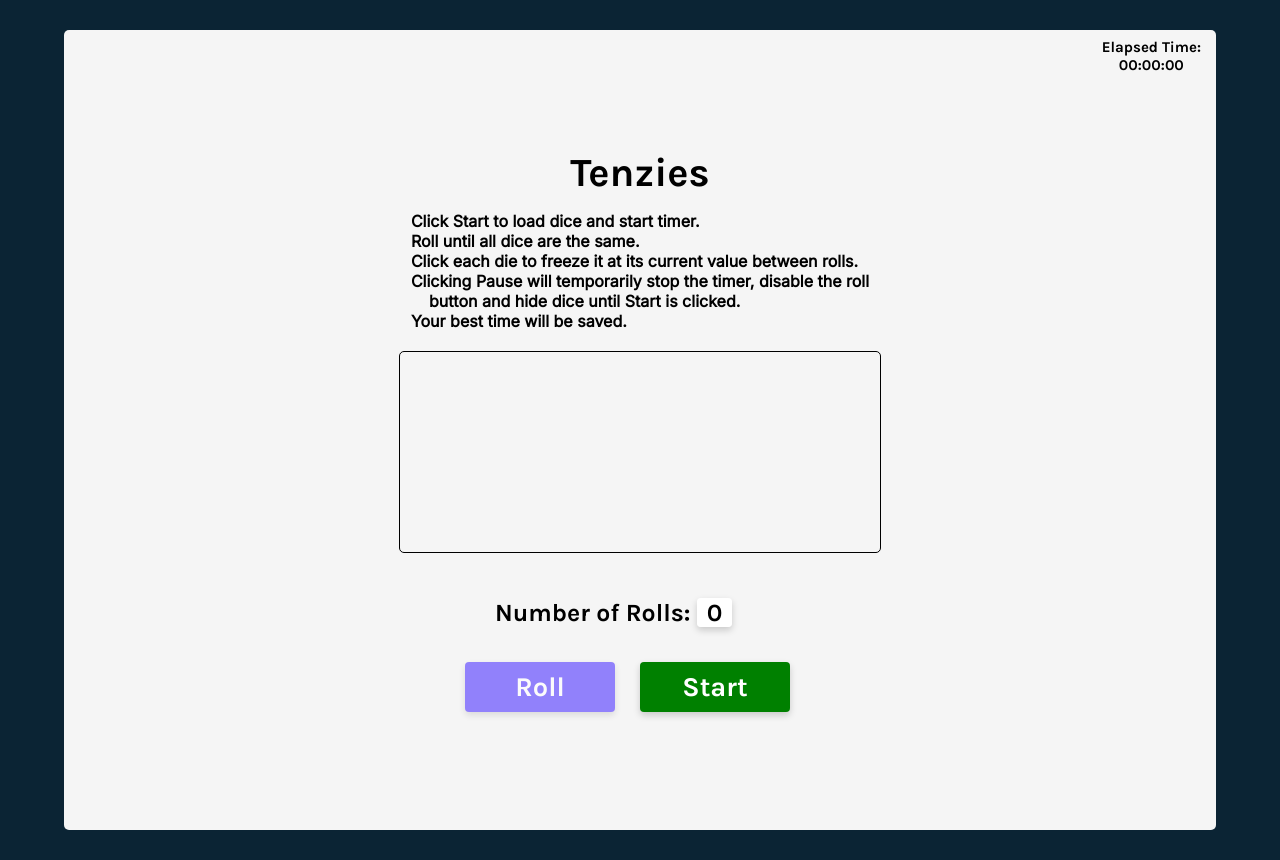
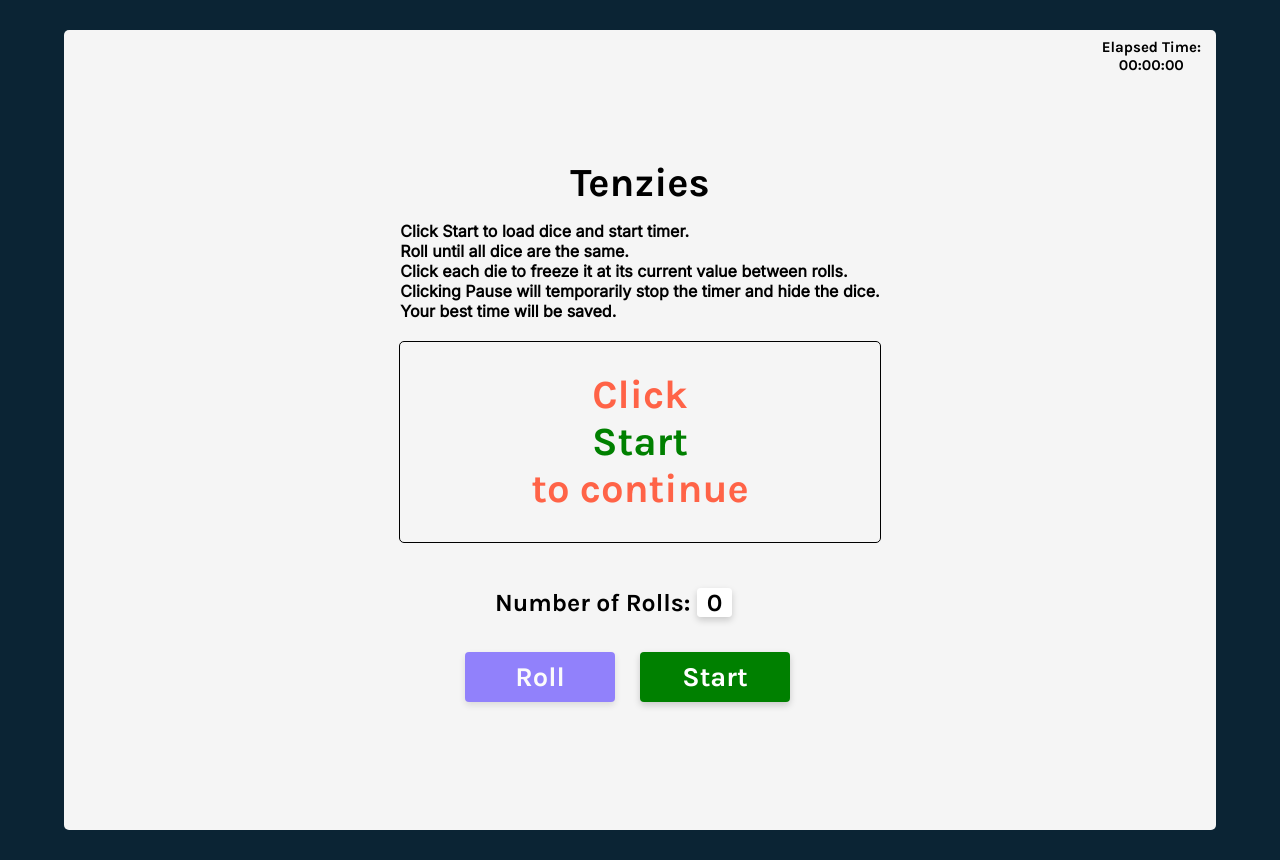
Before and after one commit to essennejaye/tenzies, a React (Create React App) app: page / in a window 1280 px wide. Built offline with nearby package versions, Linux system fonts and the light colour scheme.

Commit message:
added pause message

```diff
--- a/src/App.css
+++ b/src/App.css
@@ -44,12 +44,25 @@ main {
   border: 1px solid black;
   border-radius: 5px;
   margin: 5px;
+  display: flex;
+  justify-content: center;
+  align-items: center;
 }
 .die-container {
   display: grid;
   grid: auto auto / repeat(5, 1fr);
   gap: 20px;
   margin: 10px;
+}
+.paused {
+  display: flex;
+  flex-direction: column;
+  text-align: center;
+  font-size: 40px;
+  color: tomato;
+}
+.paused span {
+  color: green;
 }
 .die-face {
   box-shadow: 0px 2px 2px rgba(0, 0, 0, 0.15);
--- a/src/App.js
+++ b/src/App.js
@@ -124,14 +124,20 @@ function App() {
         Click Start to load dice and start timer. <br />
         Roll until all dice are the same. <br />
         Click each die to freeze it at its current value between rolls. <br />
-        Clicking Pause will temporarily stop the timer, disable the roll <br />
-        &nbsp;&nbsp;&nbsp; button and hide dice until Start is clicked.
+        Clicking Pause will temporarily stop the timer and hide the dice.
         <br />
         Your best time will be saved.
       </p>
 
       <div className='container'>
-        {intervalId ? <div className='die-container'>{dieElements}</div> : null}
+        {intervalId ? (
+          <div className='die-container'>{dieElements}</div>
+        ) : (
+          <h1 className='paused'>
+            Click <span> Start </span>
+            to continue
+          </h1>
+        )}
       </div>
       <h2 className='roll-counter'>
         Number of Rolls: <span>{rollDiceCount}</span>
```
